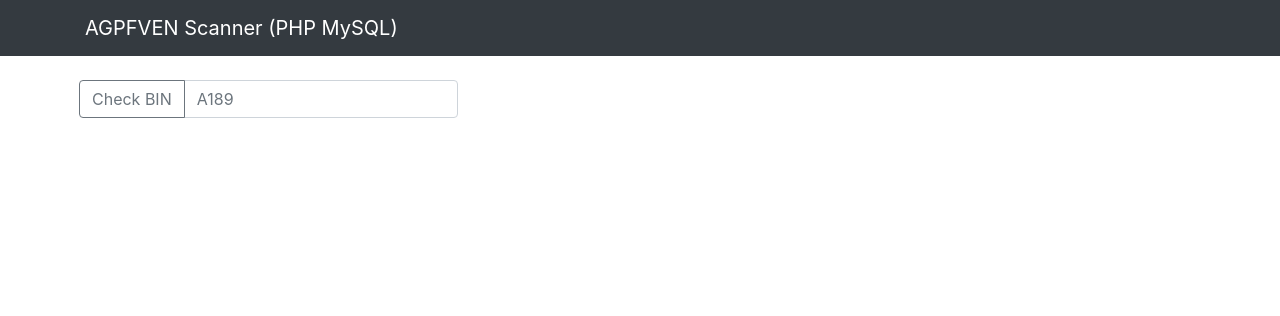
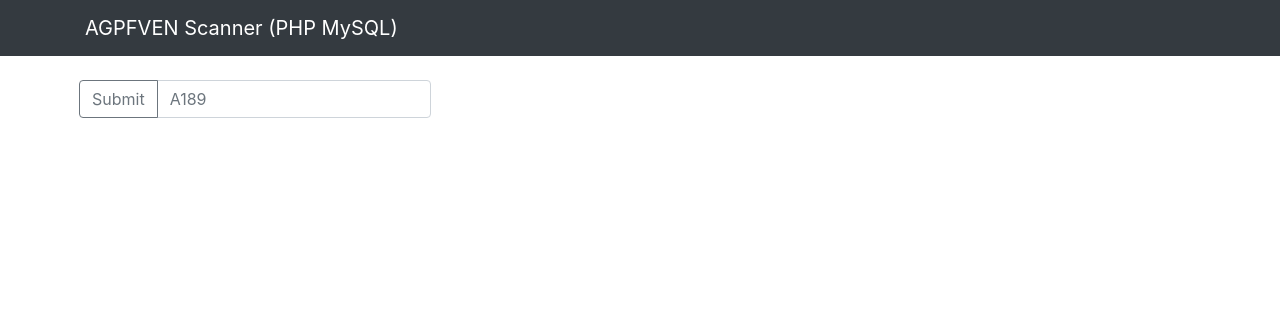
Before and after one commit to AGPFVEN/Backend-repository, a PHP site: page / in a window 1280 px wide. Shown: the top 316 px of the page. Run offline with PHP 8.4, Linux system fonts and the light colour scheme; some libraries are stand-ins or nearby versions.

Commit message:
new struucture

```diff
--- a/AGPFVEN/BarCode/index.php
+++ b/AGPFVEN/BarCode/index.php
@@ -5,12 +5,12 @@
 <div class="container p-4">
     <div class="row">
 
-        <form action="Check_inventory" id="first case" method="POST">
+        <form action="check_inventory.php" id="first case" method="POST">
 
             <div class="input-group mb-3">
 
                 <div class="input-group-prepend">
-                    <a href="check_inventory.php" class="btn btn-outline-secondary" type="button" id="button-addon1">Check BIN</a>
+                    <input name="Checking_inventory" class="btn btn-outline-secondary" type="submit" id="button-addon1">
                 </div>
 
                 <input id="myInput" name="cable-name" type="text" class="form-control" placeholder="A189" aria-describedby="basic-addon1">
```
Also changed, not shown: AGPFVEN/BarCode/check_inventory.php (+10 -1 lines).
